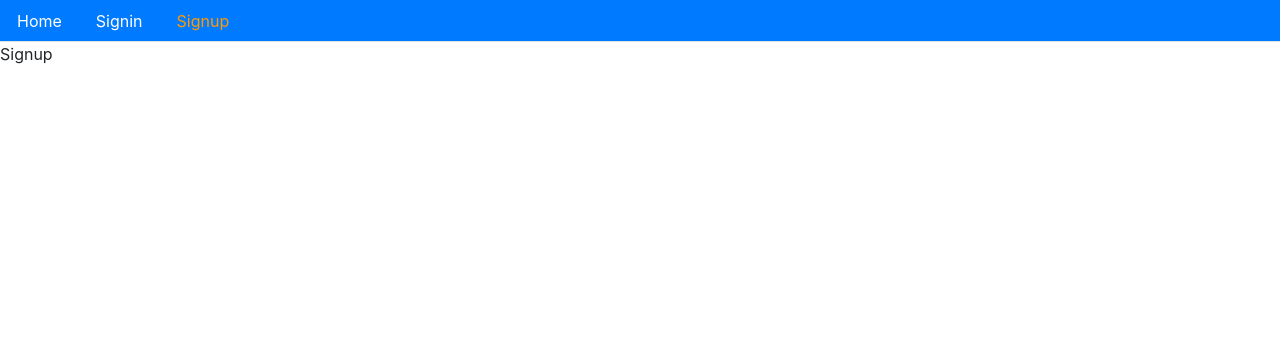
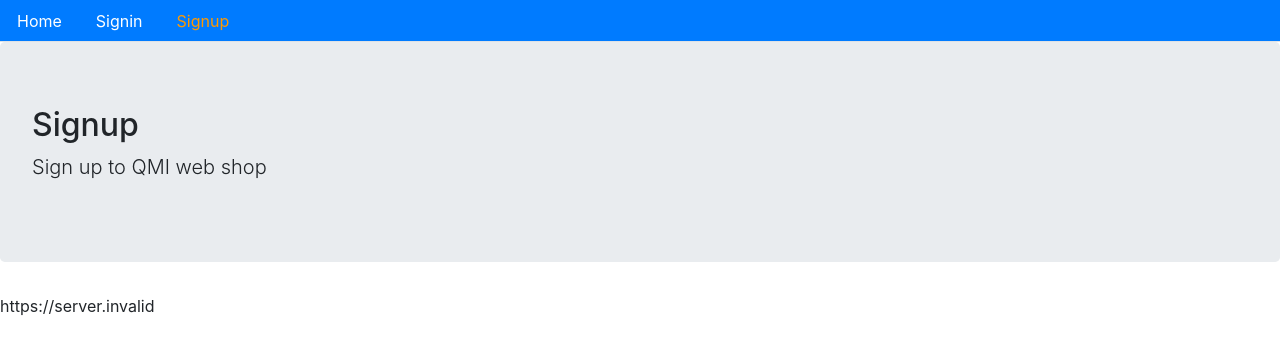
Before and after one commit to lilja-listus/qmi-products, a React (Create React App) app in the folder app/: page /signup in a window 1280 px wide. Shown: the top 354 px of the page. Built offline with nearby package versions, Linux system fonts and the light colour scheme; no server answers.

Commit message:
Move menu.

```diff
--- a/app/src/Routes.js
+++ b/app/src/Routes.js
@@ -3,12 +3,10 @@
 import Signin from "./user/Signin";
 import Signup from "./user/Signup";
 import Home from "./core/Home";
-import Menu from "./core/Menu";
 
 const Routes = () => {
   return (
     <BrowserRouter>
-      <Menu />
       <Switch>
         <Route path="/" exact component={Home} />
         <Route path="/signin" exact component={Signin} />
--- a/app/src/core/Home.js
+++ b/app/src/core/Home.js
@@ -1,5 +1,10 @@
 import React from "react";
+import Layout from "./Layout";
 
-const Home = () => <div>Home</div>;
+const Home = () => (
+  <Layout title="Home Page" description="Qmi Products Web Shop">
+    ...{" "}
+  </Layout>
+);
 
 export default Home;
--- /dev/null
+++ b/app/src/core/Layout.js
@@ -0,0 +1,20 @@
+import React from "react";
+import Menu from "./Menu";
+
+const Layout = ({
+  title = "Title",
+  description = "Description",
+  className,
+  children
+}) => (
+  <div>
+    <Menu />
+    <div className="jumbotron">
+      <h2>{title}</h2>
+      <p className="lead">{description}</p>
+    </div>
+    <div className={className}>{children} </div>
+  </div>
+);
+
+export default Layout;
--- a/app/src/user/Signin.js
+++ b/app/src/user/Signin.js
@@ -1,5 +1,10 @@
 import React from "react";
+import Layout from "../core/Layout";
 
-const Signin = () => <div>Signin</div>;
+const Signin = () => (
+  <Layout title="Signin" description="Sign in to QMI web shop">
+    ...{" "}
+  </Layout>
+);
 
 export default Signin;
--- a/app/src/user/Signup.js
+++ b/app/src/user/Signup.js
@@ -1,5 +1,10 @@
 import React from "react";
+import Layout from "../core/Layout";
 
-const Signup = () => <div>Signup</div>;
+const Signup = () => (
+  <Layout title="Signup" description="Sign up to QMI web shop">
+    {process.env.REACT_APP_API_URL}
+  </Layout>
+);
 
 export default Signup;
```
